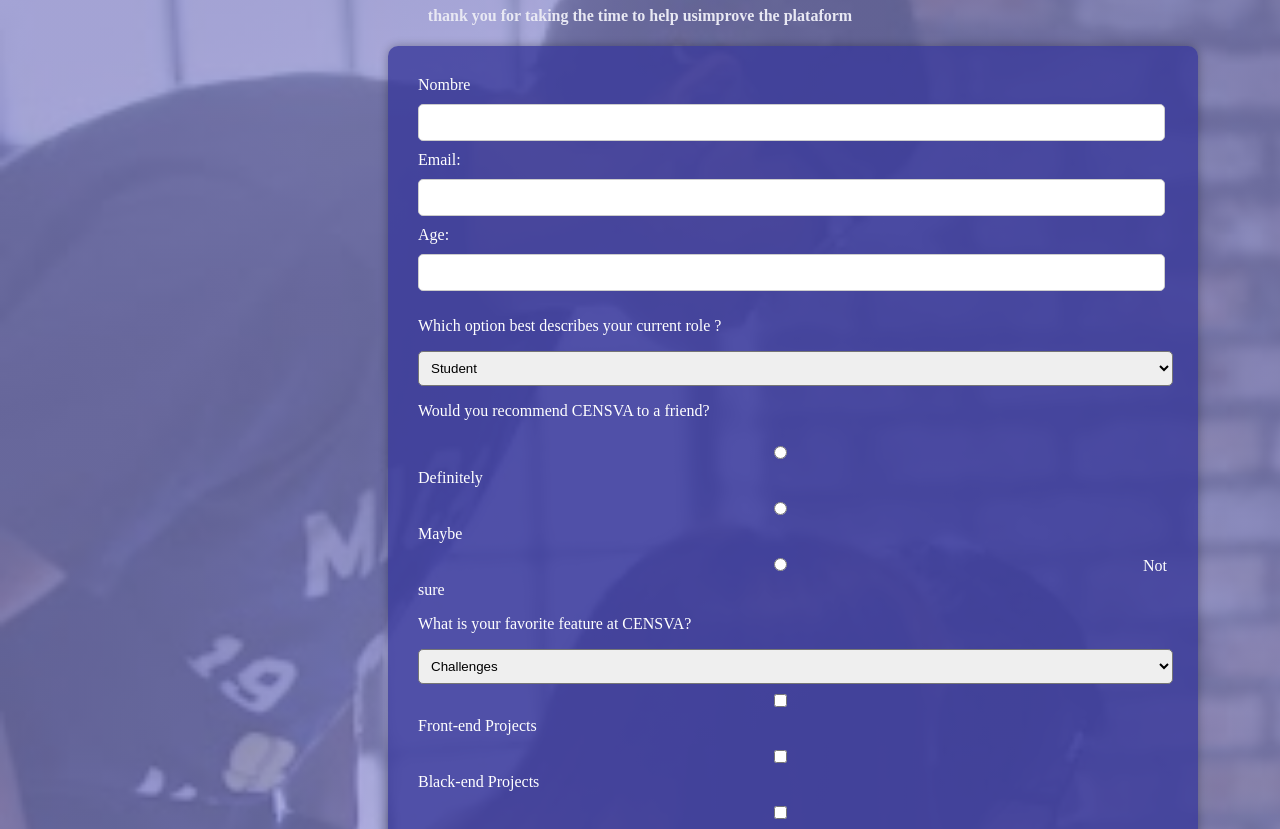
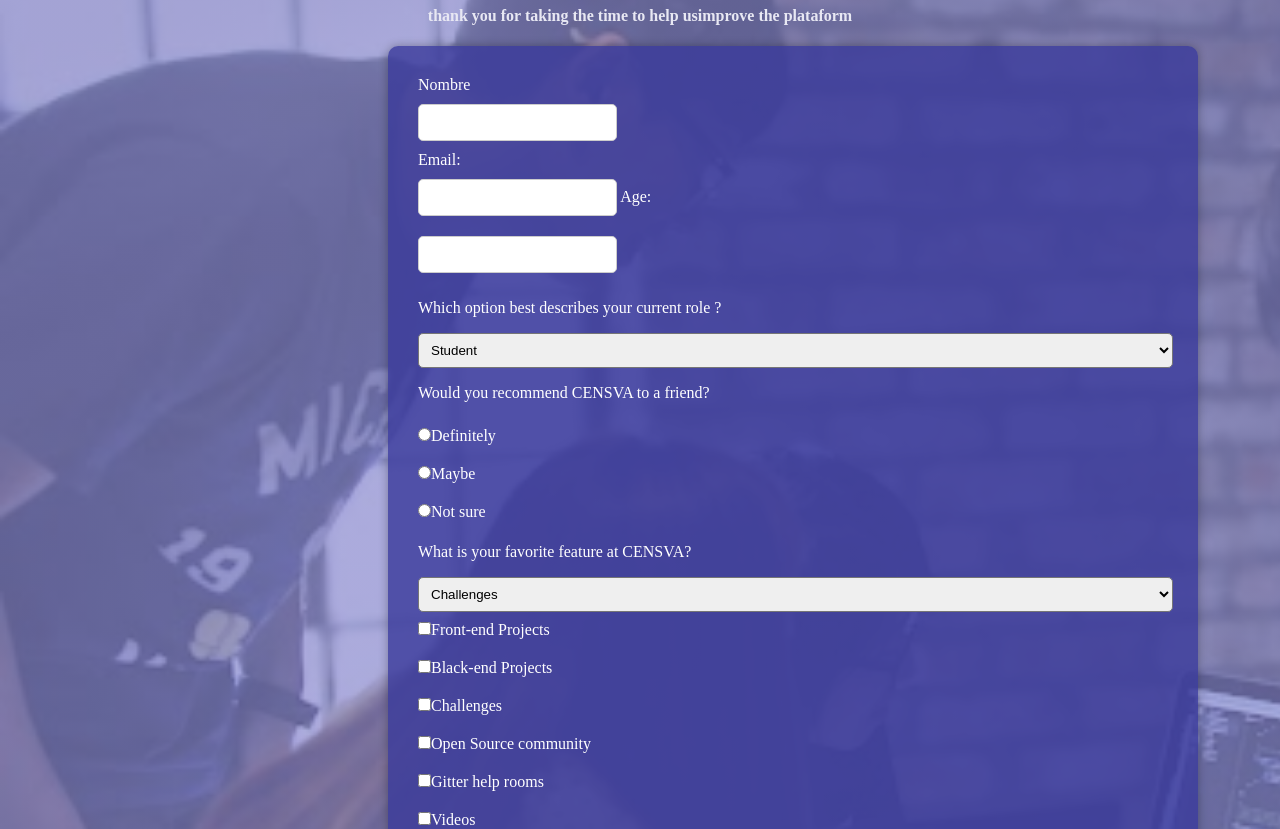
Before and after one commit to Lizzye1/FormularioCensva, a plain HTML site: page index.html in a window 1280 px wide. Shown: the part 73-902 px from the top of the page. Drawn offline with Linux system fonts and the light colour scheme.

Commit message:
Update formulario.css

```diff
--- a/formulario.css
+++ b/formulario.css
@@ -22,7 +22,7 @@ h4{
 }
 
 input{
-    width: 725px;
+
     padding: 10px;
     margin: 10px 0;
     border: 1px solid #ccc ;
```
